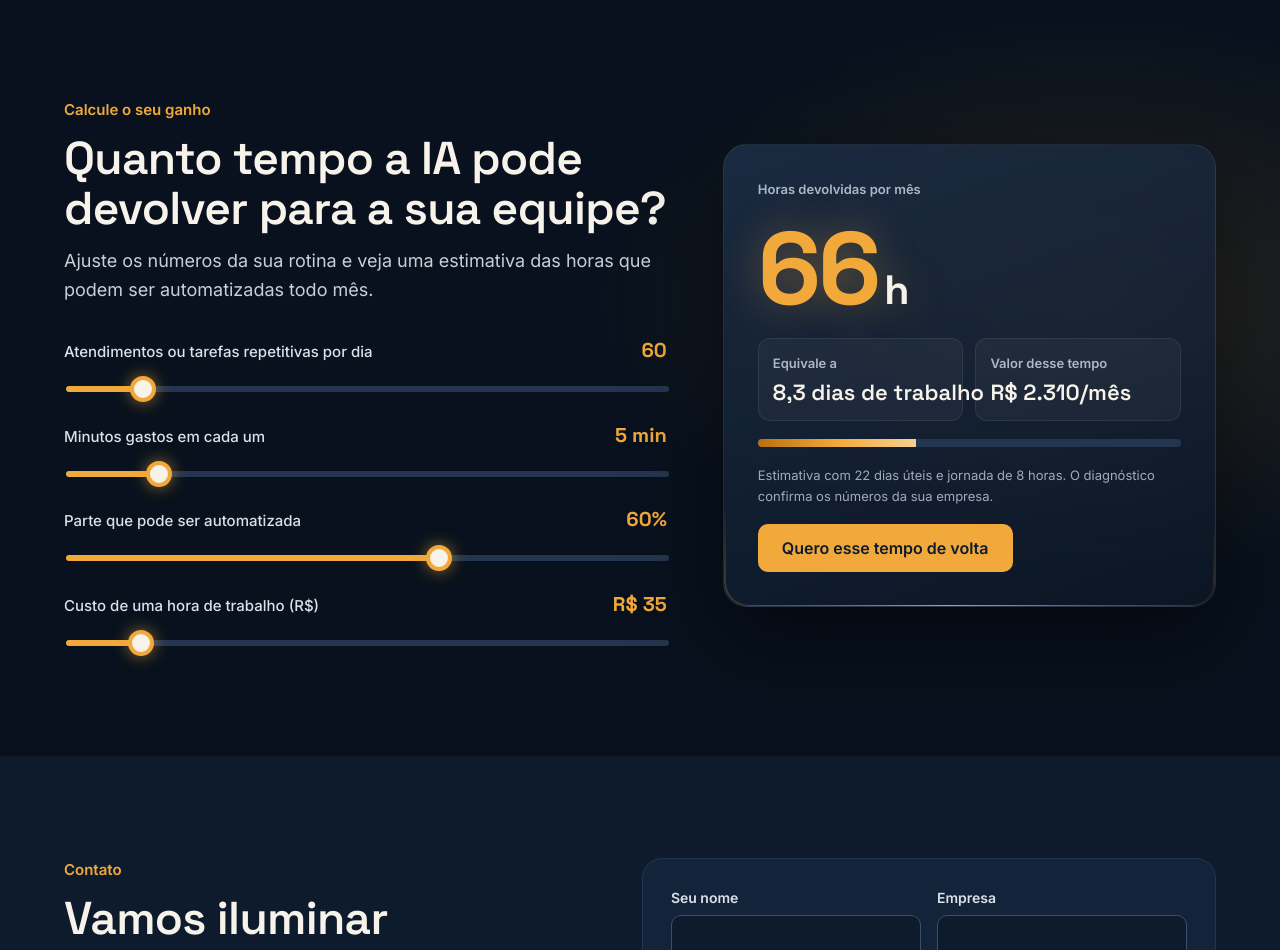
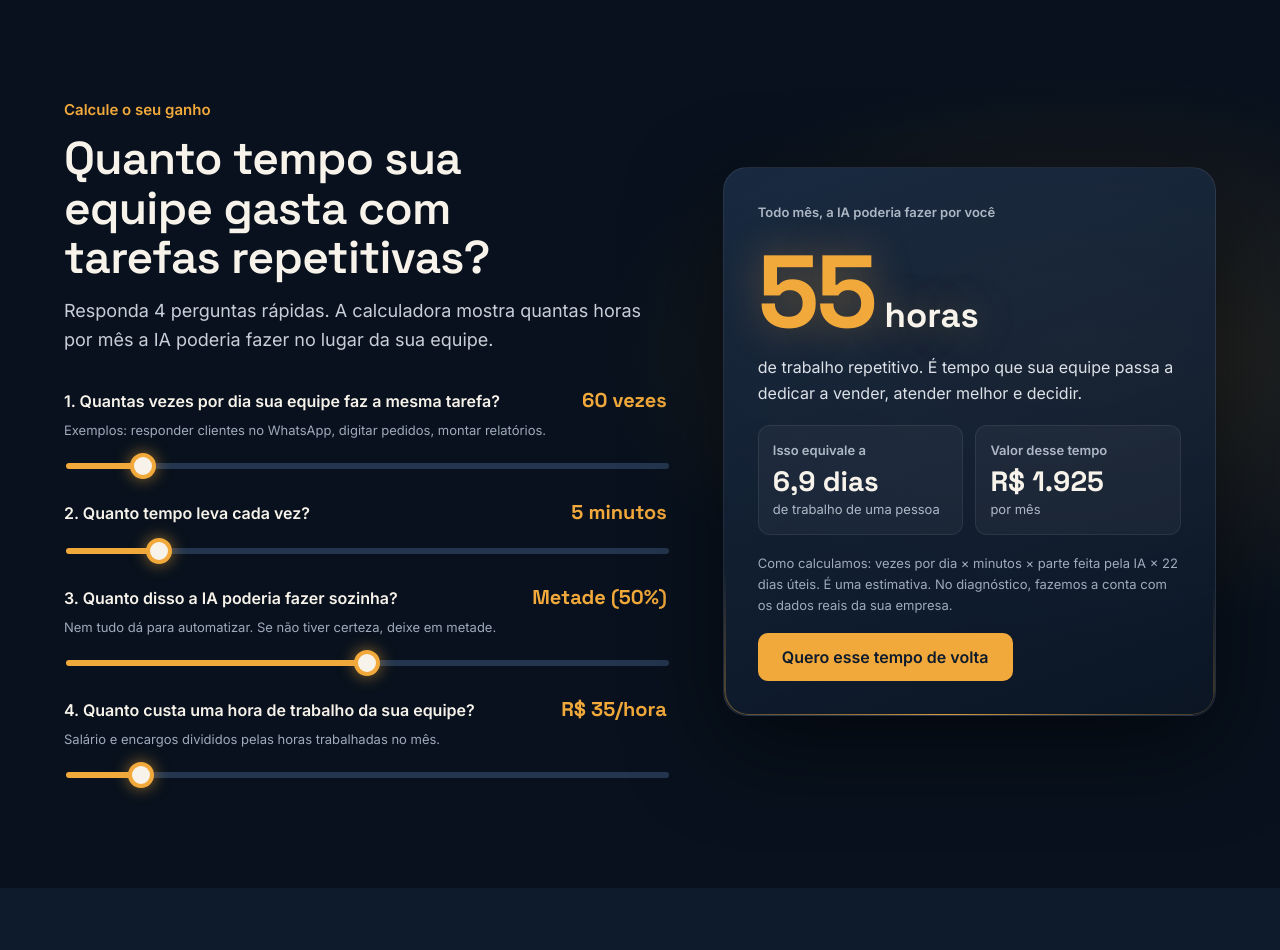
Before and after one commit to salimeluz-sjl/sjltech-site, a plain HTML site: page index.html in a window 1280 px wide. Shown: the part 5660-6610 px from the top of the page. Drawn offline with Linux system fonts and the light colour scheme.

Commit message:
Add files via upload

```diff
--- a/index.html
+++ b/index.html
@@ -292,7 +292,7 @@ footer .brand b{font-size:20px}
 .calc-grid{display:grid;grid-template-columns:minmax(0,1.1fr) minmax(0,.9fr);gap:56px;align-items:center}
 .controles{display:flex;flex-direction:column;gap:22px;margin-top:32px}
 .ctrl-top{display:flex;justify-content:space-between;gap:12px;align-items:baseline;margin-bottom:10px}
-.ctrl label{font-size:15px;font-weight:500;color:#DCE1E8}
+.ctrl label{font-size:16px;font-weight:600;color:#F7F3EA}
 .ctrl output{font:700 20px "Space Grotesk",Arial,sans-serif;color:var(--luz);white-space:nowrap}
 input[type=range]{-webkit-appearance:none;appearance:none;width:100%;height:6px;border-radius:99px;background:linear-gradient(90deg,var(--luz) var(--p,50%),#24364F var(--p,50%));padding:0;min-height:0;border:0}
 input[type=range]::-webkit-slider-thumb{-webkit-appearance:none;width:26px;height:26px;border-radius:50%;background:#F7F3EA;border:4px solid var(--luz);box-shadow:0 0 16px rgba(242,169,59,.6);cursor:pointer}
@@ -302,16 +302,19 @@ input[type=range]:focus-visible{outline:3px solid var(--luz);outline-offset:8px}
 .resultado::before{content:"";position:absolute;inset:0;border-radius:inherit;padding:1.5px;background:conic-gradient(from var(--ang),transparent 0 62%,rgba(242,169,59,.9) 80%,transparent 96%);-webkit-mask:linear-gradient(#000 0 0) content-box,linear-gradient(#000 0 0);-webkit-mask-composite:xor;mask-composite:exclude;animation:borda 7s linear infinite;pointer-events:none}
 .res-rot{font-size:13px;font-weight:600;color:#AEB8C5}
 .res-num{font:700 clamp(64px,8vw,104px)/1 "Space Grotesk",Arial,sans-serif;color:var(--luz);letter-spacing:-.03em;text-shadow:0 0 40px rgba(242,169,59,.35)}
-.res-num small{font-size:.4em;margin-left:6px;color:#F7F3EA}
+.res-num small{font-size:.34em;margin-left:10px;color:#F7F3EA;letter-spacing:0}
 .res-linha{display:grid;grid-template-columns:repeat(2,minmax(0,1fr));gap:12px}
 .res-linha>div{padding:14px;border-radius:12px;background:rgba(247,243,234,.04);border:1px solid rgba(247,243,234,.08)}
-.res-sec{font:600 22px "Space Grotesk",Arial,sans-serif;margin-top:4px;white-space:nowrap}
+.res-sec{font:700 28px/1.1 "Space Grotesk",Arial,sans-serif;margin-top:6px;color:#F7F3EA}
+.res-sub{font-size:13px;color:#AEB8C5;margin-top:2px}
+.res-frase{color:#DCE1E8;font-size:16px;margin-top:-6px}
+.ajuda{font-size:13px;color:#9FAABA;margin:-4px 0 10px}
 .res-barra{height:8px;border-radius:99px;background:#24364F;overflow:hidden}
 .res-barra div{height:100%;width:0;background:linear-gradient(90deg,#B8700F,var(--luz),#F7D08F);transition:width .5s ease}
 .res-nota{font-size:13px;color:#9FAABA}
 .resultado .btn{align-self:flex-start}
 @media(max-width:820px){.calc-grid{grid-template-columns:minmax(0,1fr)}}
-@media(max-width:600px){.res-linha{grid-template-columns:minmax(0,1fr)}.resultado{padding:22px}}
+@media(max-width:600px){.res-linha{grid-template-columns:minmax(0,1fr)}.resultado{padding:22px}.ctrl-top{flex-direction:column;align-items:flex-start;gap:4px}}
 @media(prefers-reduced-motion:reduce){*,*::before,*::after{animation:none!important;transition:none!important}.ly,.sol,.msg{opacity:1}.reveal{opacity:1;transform:none}html{scroll-behavior:auto}}
 @media(max-width:1020px){.vitrine{grid-template-columns:minmax(0,1fr)}.abas{flex-direction:row;overflow-x:auto;padding-bottom:6px;scroll-snap-type:x mandatory}.aba{flex:none;scroll-snap-align:start;min-width:220px}.difs{grid-template-columns:repeat(2,minmax(0,1fr))}.steps{grid-template-columns:repeat(3,minmax(0,1fr))}.nav nav{display:none}}
 @media(max-width:820px){.hero .wrap,.about,.contact .wrap,.painel{grid-template-columns:minmax(0,1fr)}.scene{max-height:380px;order:-1}.layers,.faixa ul{grid-template-columns:repeat(2,minmax(0,1fr))}.c2{right:2%}}
@@ -490,21 +493,24 @@ input[type=range]:focus-visible{outline:3px solid var(--luz);outline-offset:8px}
   <div class="wrap calc-grid">
     <div class="reveal">
       <p class="kicker">Calcule o seu ganho</p>
-      <h2 id="t-calc">Quanto tempo a IA pode devolver para a sua equipe?</h2>
-      <p class="lede">Ajuste os números da sua rotina e veja uma estimativa das horas que podem ser automatizadas todo mês.</p>
+      <h2 id="t-calc">Quanto tempo sua equipe gasta com tarefas repetitivas?</h2>
+      <p class="lede">Responda 4 perguntas rápidas. A calculadora mostra quantas horas por mês a IA poderia fazer no lugar da sua equipe.</p>
       <div class="controles">
-        <div class="ctrl"><div class="ctrl-top"><label for="c-qtd">Atendimentos ou tarefas repetitivas por dia</label><output id="o-qtd" for="c-qtd"></output></div><input type="range" id="c-qtd" min="5" max="500" step="5" value="60"></div>
-        <div class="ctrl"><div class="ctrl-top"><label for="c-min">Minutos gastos em cada um</label><output id="o-min" for="c-min"></output></div><input type="range" id="c-min" min="1" max="30" step="1" value="5"></div>
-        <div class="ctrl"><div class="ctrl-top"><label for="c-pct">Parte que pode ser automatizada</label><output id="o-pct" for="c-pct"></output></div><input type="range" id="c-pct" min="10" max="90" step="5" value="60"></div>
-        <div class="ctrl"><div class="ctrl-top"><label for="c-hora">Custo de uma hora de trabalho (R$)</label><output id="o-hora" for="c-hora"></output></div><input type="range" id="c-hora" min="15" max="200" step="5" value="35"></div>
+        <div class="ctrl"><div class="ctrl-top"><label for="c-qtd">1. Quantas vezes por dia sua equipe faz a mesma tarefa?</label><output id="o-qtd" for="c-qtd"></output></div><p class="ajuda">Exemplos: responder clientes no WhatsApp, digitar pedidos, montar relatórios.</p><input type="range" id="c-qtd" min="5" max="500" step="5" value="60"></div>
+        <div class="ctrl"><div class="ctrl-top"><label for="c-min">2. Quanto tempo leva cada vez?</label><output id="o-min" for="c-min"></output></div><input type="range" id="c-min" min="1" max="30" step="1" value="5"></div>
+        <div class="ctrl"><div class="ctrl-top"><label for="c-pct">3. Quanto disso a IA poderia fazer sozinha?</label><output id="o-pct" for="c-pct"></output></div><p class="ajuda">Nem tudo dá para automatizar. Se não tiver certeza, deixe em metade.</p><input type="range" id="c-pct" min="10" max="90" step="5" value="50"></div>
+        <div class="ctrl"><div class="ctrl-top"><label for="c-hora">4. Quanto custa uma hora de trabalho da sua equipe?</label><output id="o-hora" for="c-hora"></output></div><p class="ajuda">Salário e encargos divididos pelas horas trabalhadas no mês.</p><input type="range" id="c-hora" min="15" max="200" step="5" value="35"></div>
       </div>
     </div>
     <div class="resultado reveal" aria-live="polite">
-      <p class="res-rot">Horas devolvidas por mês</p>
-      <p class="res-num"><span id="r-horas">0</span><small>h</small></p>
-      <div class="res-linha"><div><p class="res-rot">Equivale a</p><p class="res-sec"><span id="r-dias">0</span> dias de trabalho</p></div><div><p class="res-rot">Valor desse tempo</p><p class="res-sec">R$ <span id="r-valor">0</span>/mês</p></div></div>
-      <div class="res-barra"><div id="r-barra"></div></div>
-      <p class="res-nota">Estimativa com 22 dias úteis e jornada de 8 horas. O diagnóstico confirma os números da sua empresa.</p>
+      <p class="res-rot">Todo mês, a IA poderia fazer por você</p>
+      <p class="res-num"><span id="r-horas">0</span><small>horas</small></p>
+      <p class="res-frase">de trabalho repetitivo. É tempo que sua equipe passa a dedicar a vender, atender melhor e decidir.</p>
+      <div class="res-linha">
+        <div><p class="res-rot">Isso equivale a</p><p class="res-sec"><span id="r-dias">0</span> dias</p><p class="res-sub">de trabalho de uma pessoa</p></div>
+        <div><p class="res-rot">Valor desse tempo</p><p class="res-sec">R$ <span id="r-valor">0</span></p><p class="res-sub">por mês</p></div>
+      </div>
+      <p class="res-nota">Como calculamos: vezes por dia × minutos × parte feita pela IA × 22 dias úteis. É uma estimativa. No diagnóstico, fazemos a conta com os dados reais da sua empresa.</p>
       <a class="btn luz" href="#contato" id="r-cta">Quero esse tempo de volta</a>
     </div>
   </div>
@@ -744,15 +750,14 @@ input[type=range]:focus-visible{outline:3px solid var(--luz);outline-offset:8px}
   const calcula = () => {
     const v = Object.fromEntries(cIds.map(k => [k, +document.getElementById('c-' + k).value]));
     cIds.forEach(k => { const el = document.getElementById('c-' + k); el.style.setProperty('--p', ((el.value - el.min) / (el.max - el.min) * 100) + '%'); });
-    document.getElementById('o-qtd').textContent = v.qtd;
-    document.getElementById('o-min').textContent = v.min + ' min';
-    document.getElementById('o-pct').textContent = v.pct + '%';
-    document.getElementById('o-hora').textContent = 'R$ ' + v.hora;
+    document.getElementById('o-qtd').textContent = v.qtd + ' vezes';
+    document.getElementById('o-min').textContent = v.min + (v.min === 1 ? ' minuto' : ' minutos');
+    document.getElementById('o-pct').textContent = v.pct === 50 ? 'Metade (50%)' : v.pct + '%';
+    document.getElementById('o-hora').textContent = 'R$ ' + v.hora + '/hora';
     const horas = v.qtd * v.min / 60 * 22 * v.pct / 100;
     document.getElementById('r-horas').textContent = fmt(horas);
     document.getElementById('r-dias').textContent = (horas / 8).toLocaleString('pt-BR', {maximumFractionDigits: 1});
     document.getElementById('r-valor').textContent = fmt(horas * v.hora);
-    document.getElementById('r-barra').style.width = Math.min(100, horas / 176 * 100) + '%';
     return horas;
   };
   cIds.forEach(k => document.getElementById('c-' + k).addEventListener('input', calcula));
```
